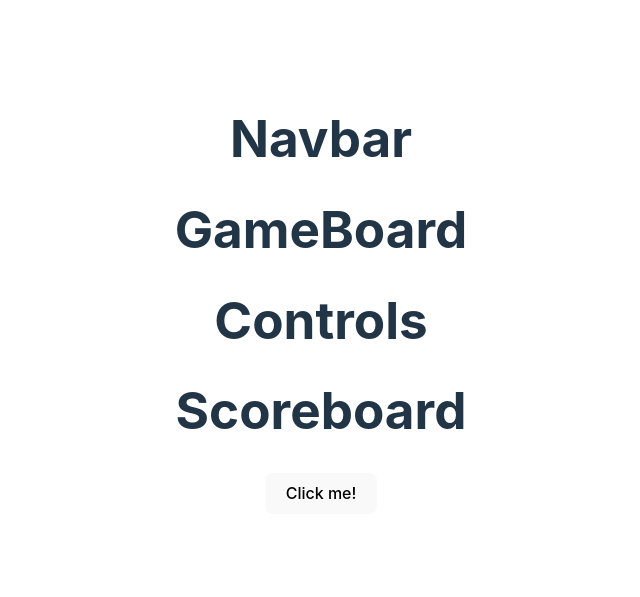
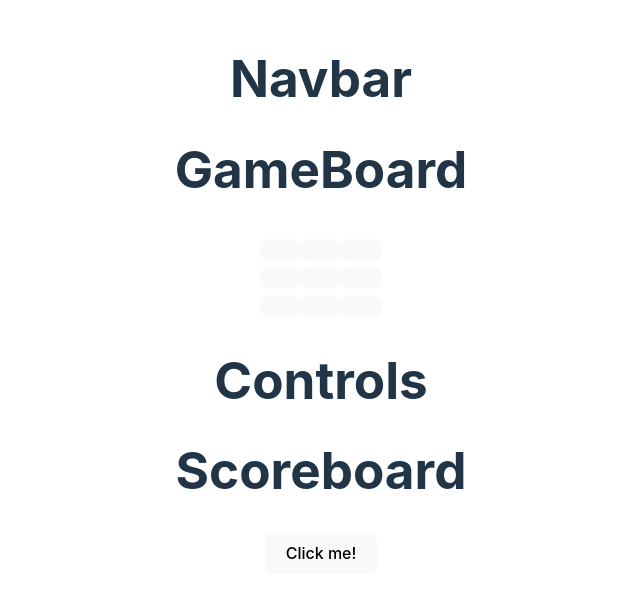
Before and after one commit to W-Griffith/BlockPain, a React (Vite) app in the folder client/: page / in a window 1280 px wide. Shown: the part 105-702 px from the top of the page, without its empty margins (319-959 px from the left). Built offline with nearby package versions, Linux system fonts and the light colour scheme; what web3 would draw is missing.

Commit message:
creating gameboard

```diff
--- a/client/src/components/GameBoard.jsx
+++ b/client/src/components/GameBoard.jsx
@@ -1,11 +1,44 @@
-function GameBoard() {
+import { useState } from 'react';
+
+
+export default function GameBoard() {
     // const [count, setCount] = useState(0)
 
-     return (
-
-      <h1>GameBoard</h1>
-
-     )
+     return(
+        <>
+        <h1>GameBoard</h1>
+        <div className="board-row">
+        <Square />
+        <Square />
+        <Square />
+        </div>
+        <div className="board-row">
+        <Square />
+        <Square />
+        <Square />
+        </div>
+        <div className="board-row">
+        <Square />
+        <Square />
+        <Square />
+        </div>
+        </>
+      );
    }
 
-   export default GameBoard
+
+   export function Square({handleClick}) {
+
+    const [value, setValue] = useState(null);
+
+    function handleClick() {
+      console.log('clicked!');
+      setValue("X");
+    }
+
+    return (
+      <button className="square" onClick={handleClick}>
+        {value}
+      </button>
+    );
+  }
```
